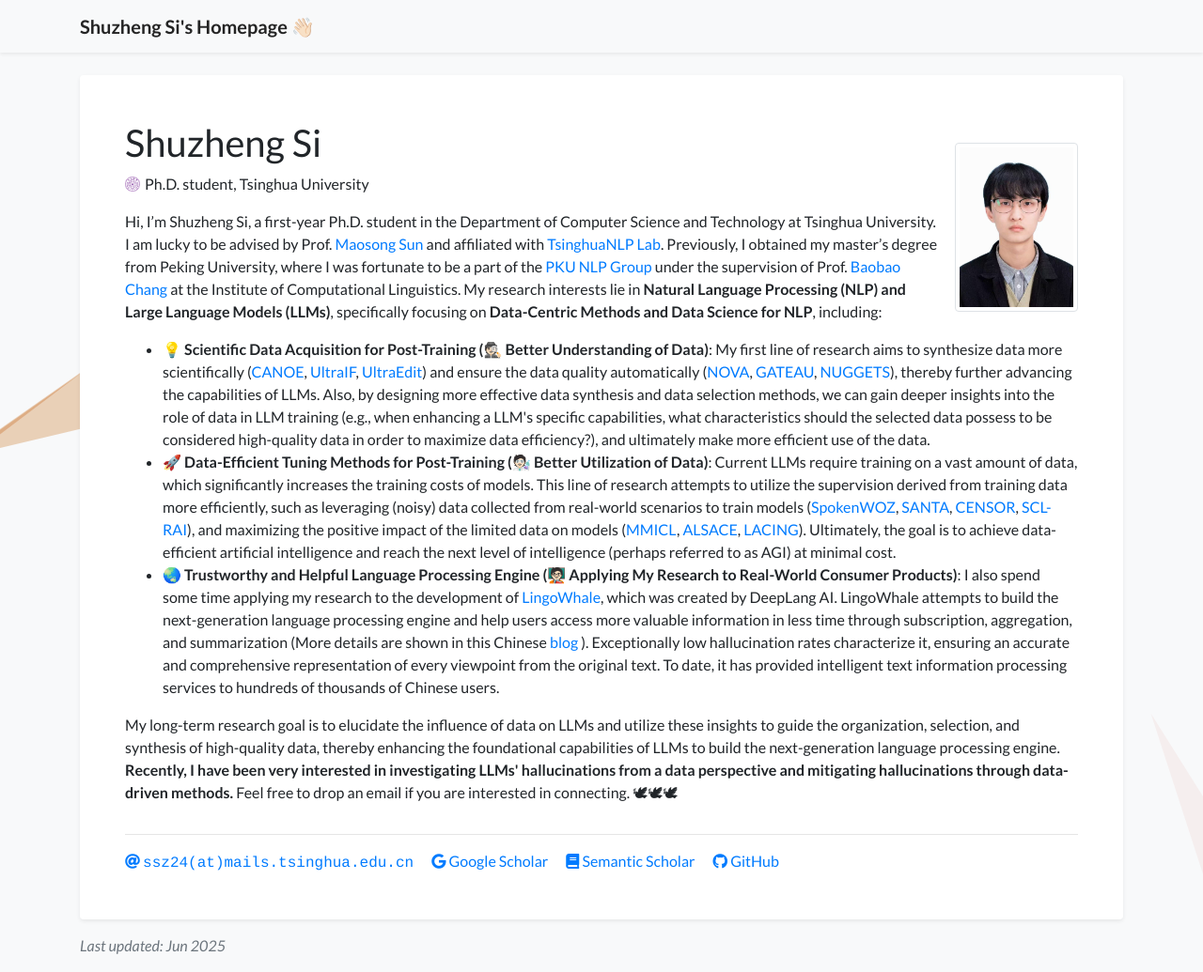
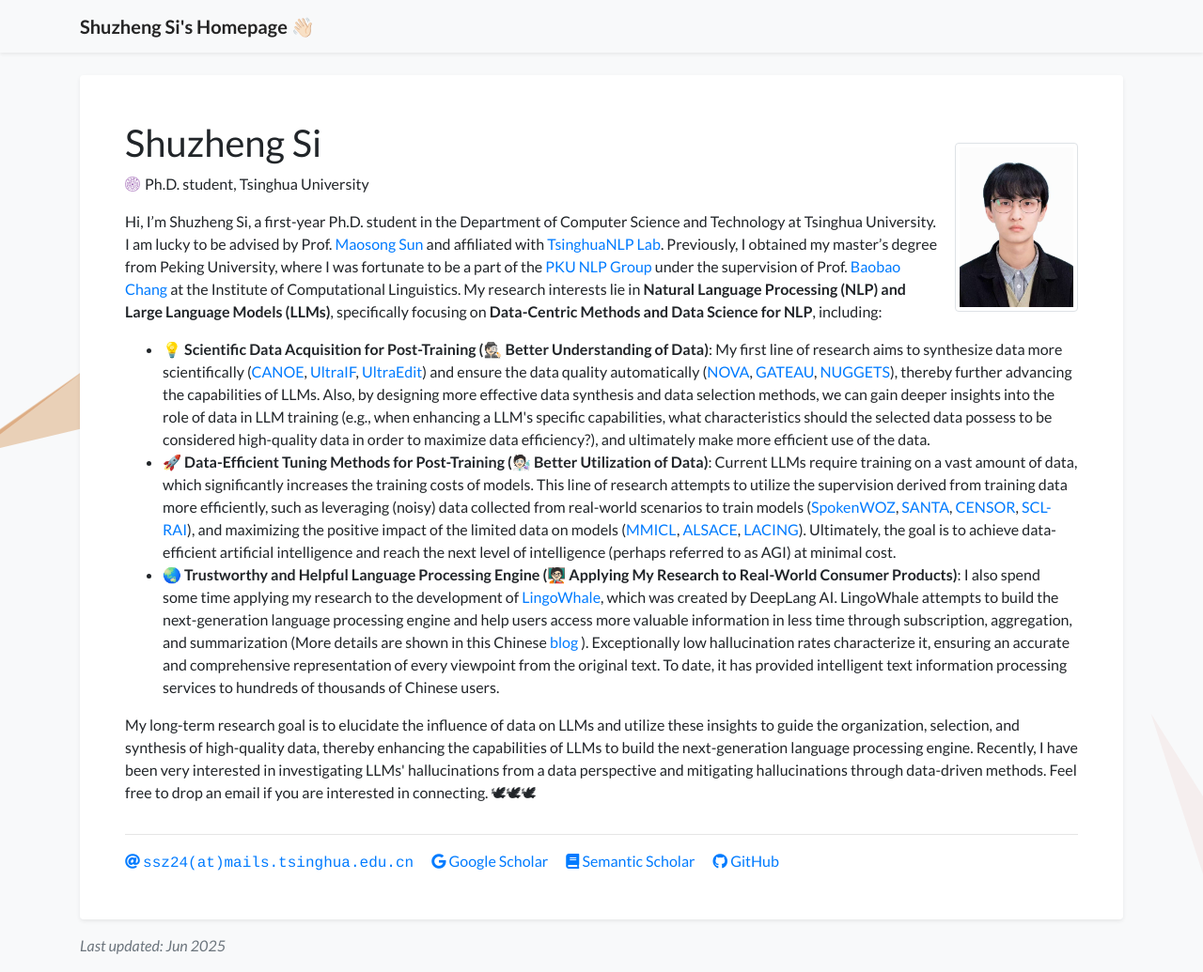
Before and after one commit to S1s-Z/s1s-z.github.io, a Jekyll site: the page built from index.html, in a window 1280 px wide and 1035 px high. Shown: the whole window at 94% size. Built offline with Jekyll 4.4.1, drawn with Linux system fonts in a browser that asks for light colours; a style sheet for code colours, icons or effects is not loaded.

Commit message:
Update profile.yml

```diff
--- a/_data/profile.yml
+++ b/_data/profile.yml
@@ -34,8 +34,7 @@ short_bio: >-
       </li>
   </ul>
 
-  My long-term research goal is to elucidate the influence of data on LLMs and utilize these insights to guide the organization, selection, and synthesis of high-quality data, thereby enhancing the foundational capabilities of LLMs to build the next-generation language processing engine.
-  <b>Recently, I have been very interested in investigating LLMs' hallucinations from a data perspective and mitigating hallucinations through data-driven methods.</b> Feel free to drop an email if you are interested in connecting. 🕊🕊🕊
+  My long-term research goal is to elucidate the influence of data on LLMs and utilize these insights to guide the organization, selection, and synthesis of high-quality data, thereby enhancing the capabilities of LLMs to build the next-generation language processing engine. Recently, I have been very interested in investigating LLMs' hallucinations from a data perspective and mitigating hallucinations through data-driven methods. Feel free to drop an email if you are interested in connecting. 🕊🕊🕊
 
 
 
```
